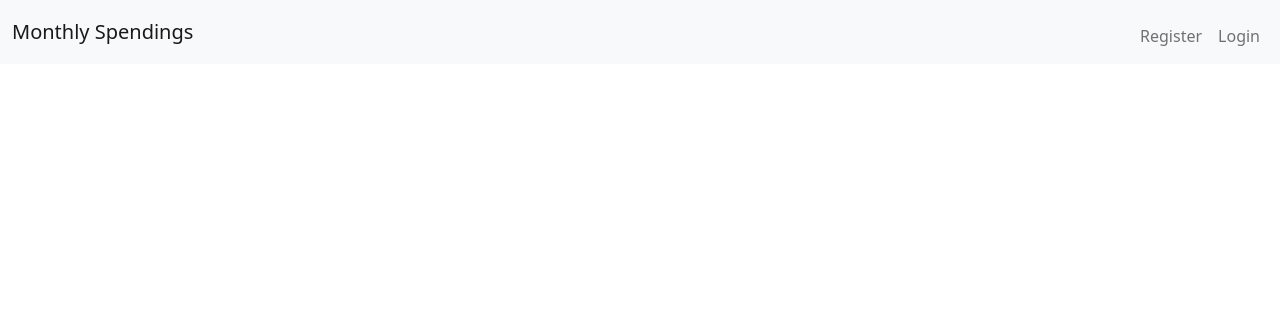
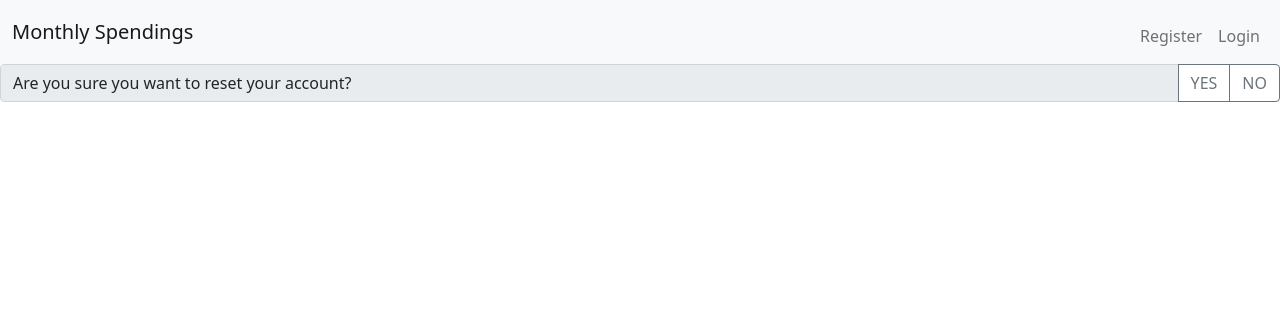
Before and after one commit to vicentecrespop/CS50FinalProject, a Python web app: template templates/reset.html in a window 1280 px wide. Shown: the top 324 px of the page. Run offline with Jinja, Linux system fonts and the light colour scheme; the template is opened without the code that fills it, so the values that code supplies are empty.

Commit message:
Completei reset.html

```diff
--- a/templates/reset.html
+++ b/templates/reset.html
@@ -3,7 +3,11 @@
 {% block title %}Reset Account{% endblock %}
 
 {% block main %}
-
-
-
+    <form action="/reset" method="post">
+        <div class="input-group">
+            <label class="input-group-text form-control" for="inputGroupSelect01">Are you sure you want to reset your account?</label>
+            <button class="btn btn-outline-secondary" type="submit">YES</button>
+            <button class="btn btn-outline-secondary" type="button" onclick="window.location.href='/'">NO</button>
+        </div>
+    </form>
 {% endblock %}
```
